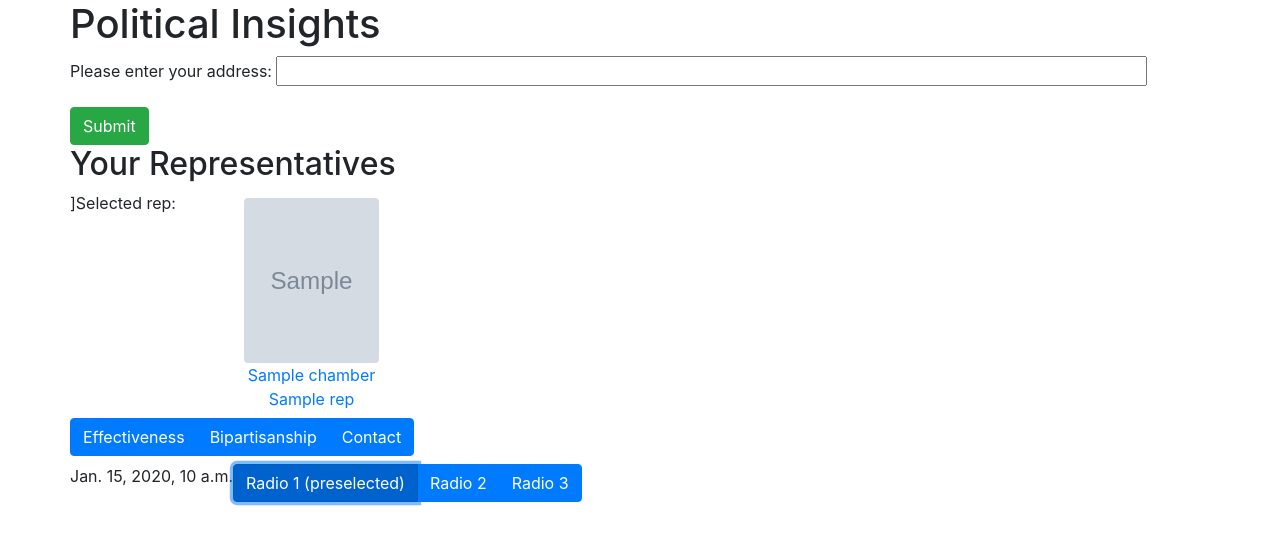
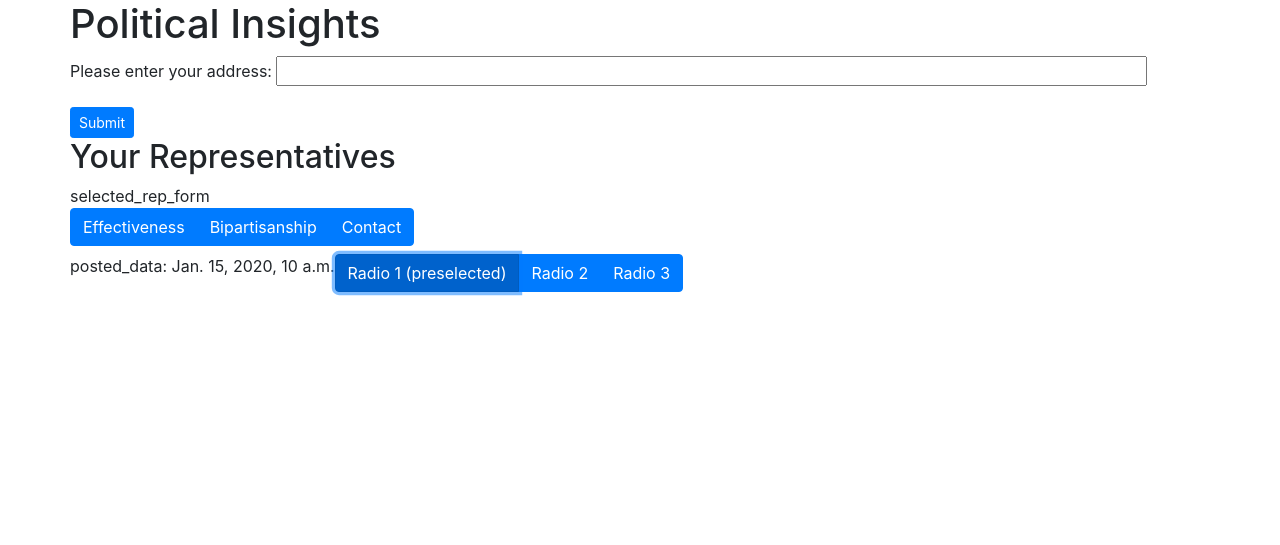
Before and after one commit to mslisa/PoliticalInsights, a Django app: template PoliticalInsights/PI_proj/templates/reps.html in a window 1280 px wide. Shown: the top 545 px of the page. Run offline with Django 3.2, Linux system fonts and the light colour scheme; tables that the repository leaves empty hold one stand-in row (values such as "Sample post"); the template is opened without the code that fills it: values that come from a table or form of the project are taken from there, most other values are stand-ins (such as "Sample title", 1, 10 or a date in 2020); grey boxes marked "Sample" are stand-in pictures; some libraries are stand-ins or nearby versions.

Commit message:
Website is passing metric data. TODO: confirm rep data passes

```diff
--- a/PoliticalInsights/PI_proj/PI_app/forms.py
+++ b/PoliticalInsights/PI_proj/PI_app/forms.py
@@ -2,9 +2,9 @@
 # basic path is url--{address, rep, metric}-->server
 # with a return of url<--{metric supply}--server
 
+import pandas as pd
 from django import forms
 from .models import Effectiveness
-
 import api_utils
 
 class UserAddress(forms.Form):
@@ -13,10 +13,17 @@ class UserAddress(forms.Form):
                                    strip=True)
 
 class SelectRep(forms.Form):
-    selected_rep = forms.ChoiceField(widget=forms.RadioSelect)
+    def __init__(self, my_reps, *args, **kwargs):
+        super(SelectRep, self).__init__(*args, **kwargs)
+        self.fields['selected_rep'] = forms.ChoiceField(
+            choices=[(rep_id, rep_key) for rep_id, rep_key in my_reps.items()],
+            widget=forms.RadioSelect(attrs={'onchange': 'this.form.submit();'})
+            )
 
 class SelectMetric(forms.Form):
     METRICS = [('Effectiveness', 'Effectiveness'),
                ('Bipartisanship', 'Bipartisanship'),
                ('Contact', 'Contact')]
-    selected_metric = forms.ChoiceField(widget=forms.RadioSelect(attrs={'onchange': 'this.form.submit();'}), choices=METRICS)
+    selected_metric = forms.ChoiceField(
+        choices=METRICS,
+        widget=forms.RadioSelect(attrs={'onchange': 'this.form.submit();'})        )
--- /dev/null
+++ b/PoliticalInsights/PI_proj/static/css/app.css
@@ -0,0 +1,4 @@
+$('.btn').click(function(e) {
+    e.preventDefault();
+    $(this).addClass('active');
+})
--- a/PoliticalInsights/PI_proj/templates/base.html
+++ b/PoliticalInsights/PI_proj/templates/base.html
@@ -22,7 +22,7 @@
         <div class="row">
           {% csrf_token %}
           {{ user_address_form.as_p }}
-          <button type="submit" class="btn btn-success">Submit</button>
+          <button type="submit" class="btn btn-primary btn-sm">Submit</button>
         </div>
 
         <!-- Content -->
--- a/PoliticalInsights/PI_proj/templates/reps.html
+++ b/PoliticalInsights/PI_proj/templates/reps.html
@@ -9,17 +9,8 @@
       <h2>Your Representatives</h2>
     </div>
 
-    <div class="row">]
-      {{ selected_rep_form }}
-      {% for rep_id, rep in my_reps.items %}
-        <div class="col">
-          <button class="btn btn-link active" type="submit" name='selected_rep' value={{ rep_id }}  aria-label={{ rep_id }}>
-            <img src={{ rep.img_url }} alt={{ rep.name }} height="165" width="135" class="rounded"><br>
-            {{ rep.chamber }}<br>
-            {{ rep.name }}<br>
-          </button>
-        </div>
-      {% endfor %}
+    <div class="row">
+      selected_rep_form
     </div>
   {% endblock %}
 
@@ -37,7 +28,7 @@
 
 <!-- DELETE THIS AFTER DEBUGGING -->
 <div class="row">
-{{ posted_data }}
+posted_data: {{ posted_data }}
 <div class="btn-group" data-toggle="buttons">
   <label class="btn btn-primary active">
     <input type="radio" name="options" id="option1" autocomplete="off" checked> Radio 1 (preselected)
```
Also changed, not shown: PoliticalInsights/PI_proj/PI_app/views.py (+51 -62 lines).
